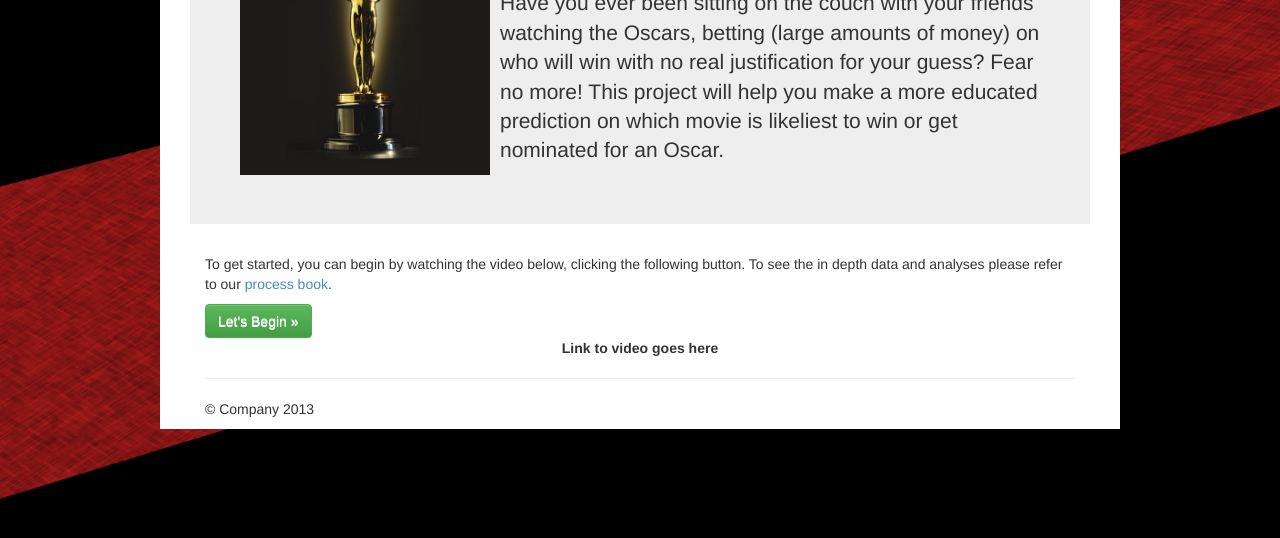
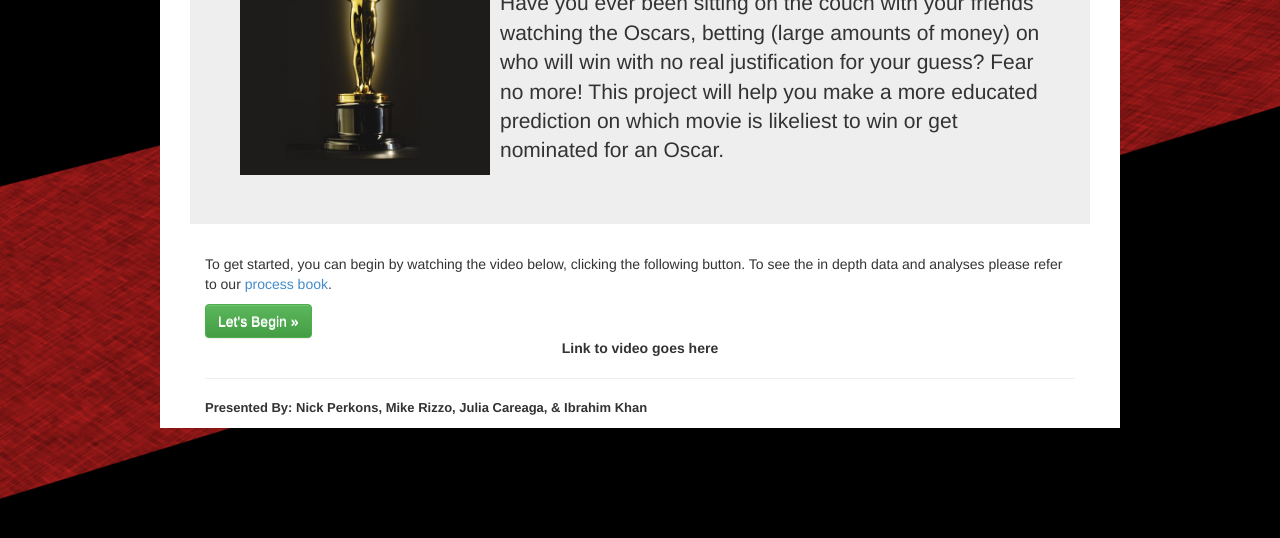
Before and after one commit to rizzomichaelg/cs109-oscars, a plain HTML site: page index.html in a window 1280 px wide. Shown: the part 174-712 px from the top of the page. Drawn offline with nearby package versions, Linux system fonts and the light colour scheme.

Commit message:
new footer

```diff
--- a/css/styles.css
+++ b/css/styles.css
@@ -38,3 +38,8 @@ td {
     border: none;
     border-style: none;
 }
+
+footer {
+    font-weight: bold;
+    font-size: small;
+}
--- a/index.html
+++ b/index.html
@@ -82,7 +82,7 @@
       <hr>
 
       <footer>
-        <p>&copy; Company 2013</p>
+        <p>Presented By: Nick Perkons, Mike Rizzo, Julia Careaga, &amp; Ibrahim Khan</p>
       </footer>
     </div> <!-- /container -->
 </div>
```
Also changed, not shown: closing_remarks.html (+1 -1 lines), getdata.html (+1 -1 lines), predict.html (+1 -1 lines), stat.html (+1 -1 lines), visdata.html (+1 -1 lines).
